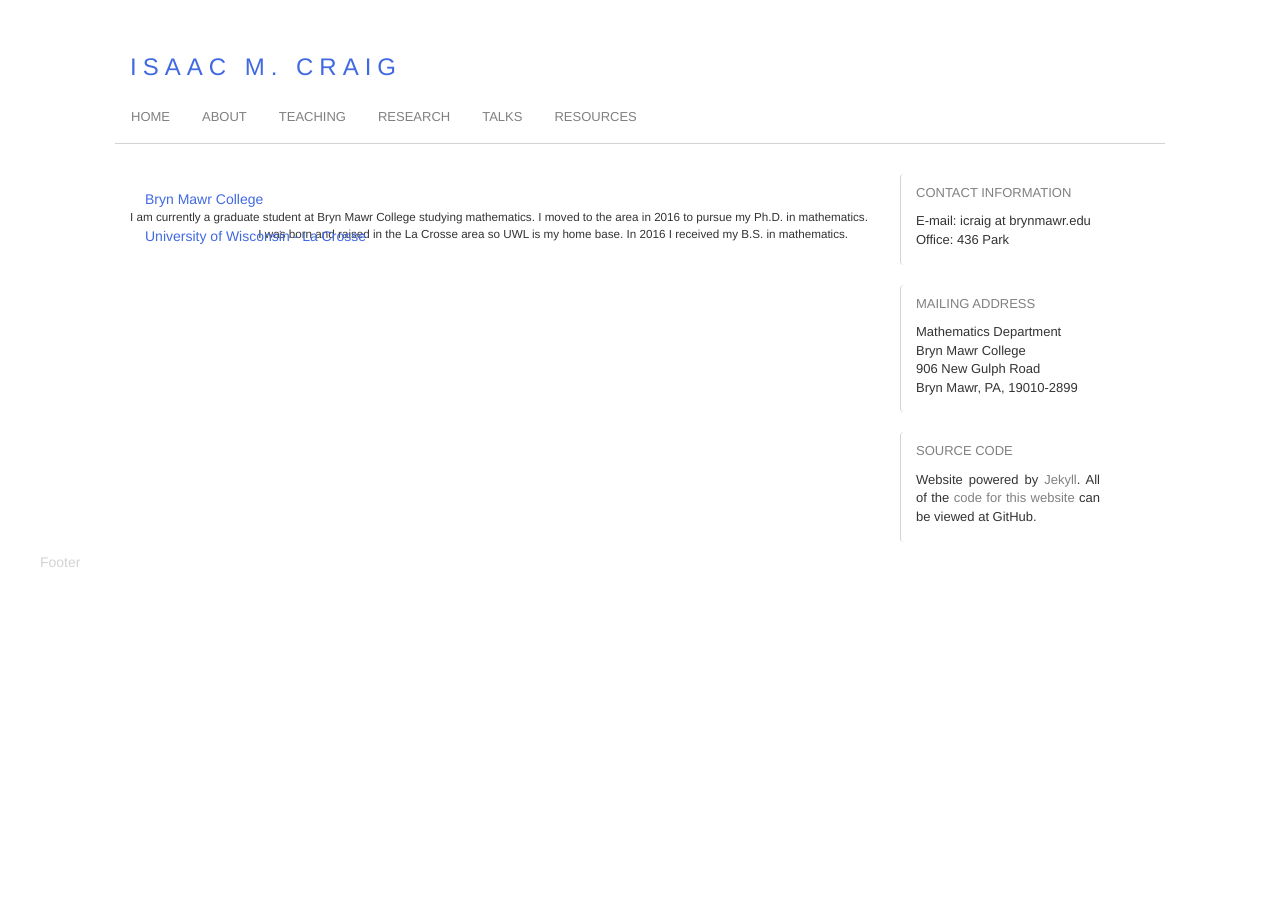
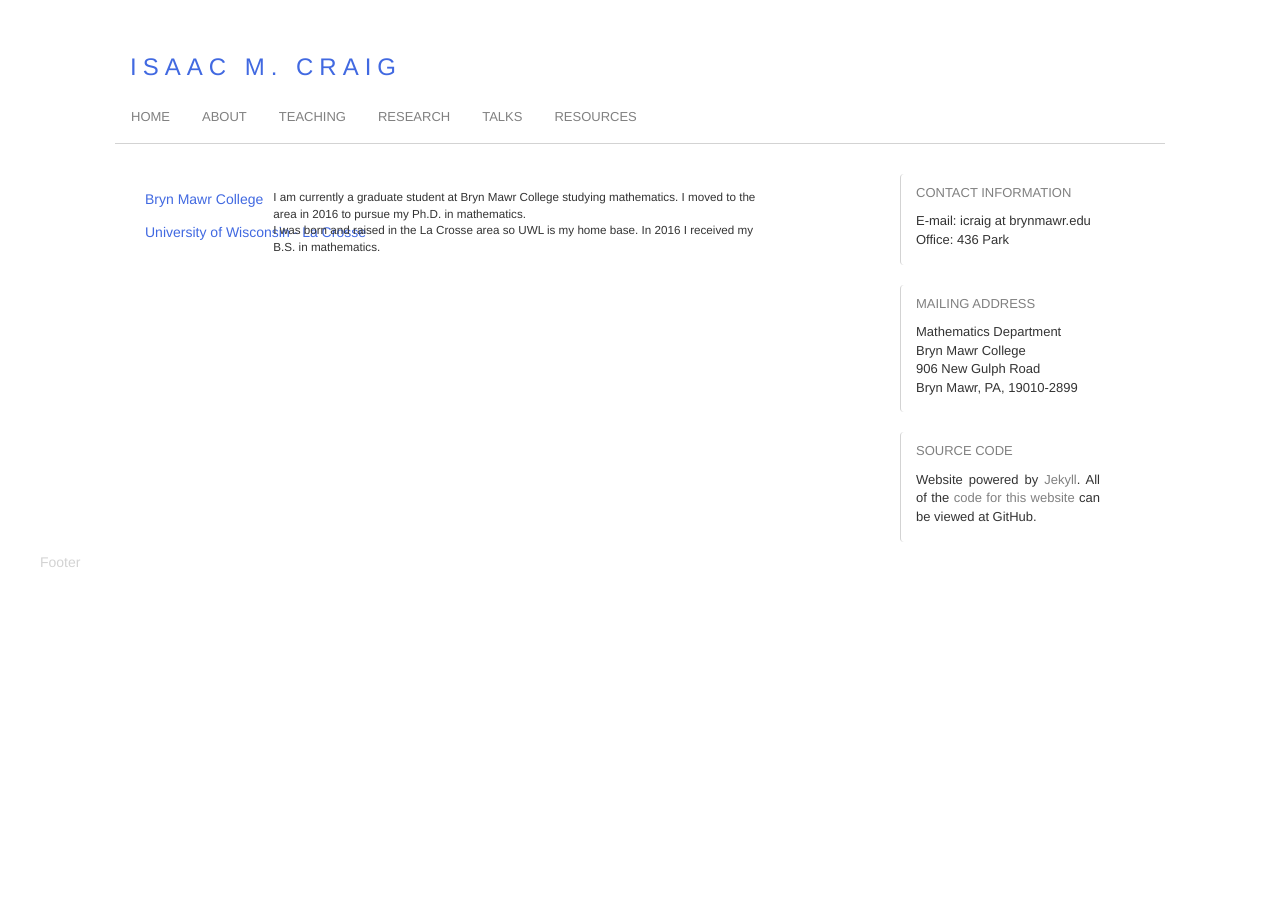
Before and after one commit to isundberg/isaacmc.github.io, a Jekyll site: the page built from about/index.html, in a window 1280 px wide. Built offline with Jekyll 4.4.1, drawn with Linux system fonts in a browser that asks for light colours.

Commit message:
Update index.html

```diff
--- a/about/index.html
+++ b/about/index.html
@@ -4,11 +4,11 @@ title:
 ---
 
 <div id="contentItem" class="col-sm-2">Bryn Mawr College</div>
-<div id="contentSpace">
+<div id="contentSpace" class="col-sm-8">
   I am currently a graduate student at Bryn Mawr College studying mathematics. I moved to the area in 2016 to pursue my Ph.D. in mathematics.
 </div>
 
 <div id="contentItem" class="col-sm-2">University of Wisconsin - La Crosse</div>
-<div id="contentSpace">
+<div id="contentSpace" class="col-sm-8">
   I was born and raised in the La Crosse area so UWL is my home base. In 2016 I received my B.S. in mathematics.
 </div>
```
